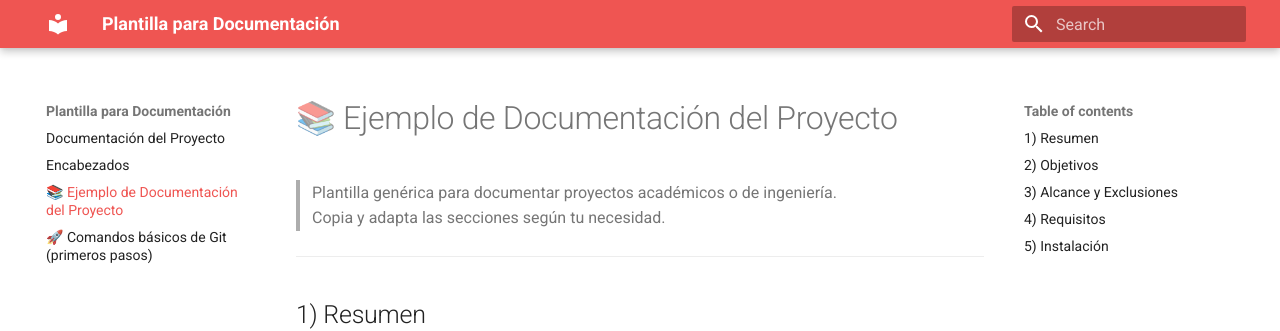
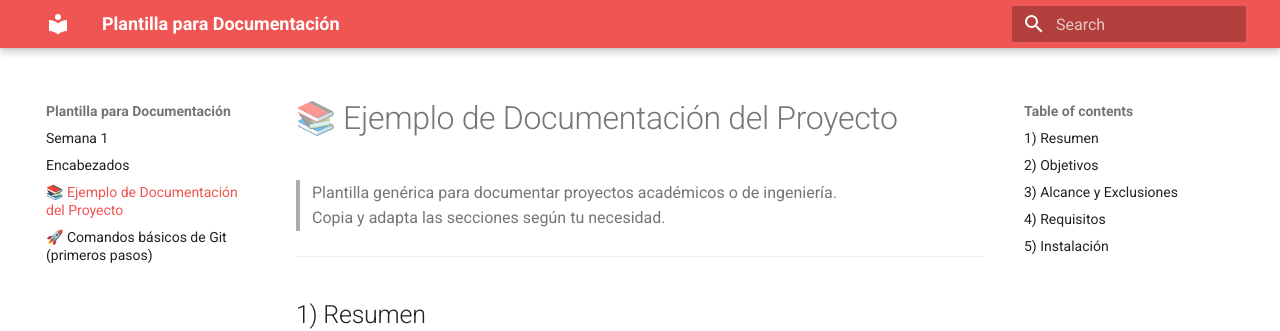
Before and after one commit to and070406/Proyecto4_andrea, an MkDocs documentation site: the page built from docs/ejemplo.md, in a window 1280 px wide. Shown: the top 331 px of the page. Built offline with MkDocs 1.6.1 and Material for MkDocs 9.7.7, drawn with Linux system fonts in a browser that asks for light colours.

Commit message:
semana 1

```diff
--- a/docs/index.md
+++ b/docs/index.md
@@ -1,4 +1,4 @@
-# Documentación del Proyecto
+# Semana 1
 
 Bienvenido 👋
 Esta es una **plantilla** basada en [MkDocs](https://www.mkdocs.org/) + [Material for MkDocs](https://squidfunk.github.io/mkdocs-material/) para cursos y proyectos.
--- a/mkdocs.yml
+++ b/mkdocs.yml
@@ -1,4 +1,15 @@
 site_name: Plantilla para Documentación
+site_url: https://and070406.github.io/Proyecto4_andrea/
+
+theme:
+  name: material
+  palette:
+    - scheme: default
+      primary: red
+  features:
+    - content.code.copy
+    - content.tooltips
+
 markdown_extensions:
   - pymdownx.highlight:
       anchor_linenums: true
@@ -23,17 +34,7 @@ markdown_extensions:
   - pymdownx.tasklist:
       custom_checkbox: true
       clickable_checkbox: true
-# Use the ReadTheDocs theme
-theme:
-  name: material
-  highlightjs: true
-  palette:
-      - scheme: default
-        primary: red
 
-  features:
-    - content.code.copy
-    - content.tooltips
 extra_css:
   - https://use.fontawesome.com/releases/v6.5.2/css/all.css
   - https://cdnjs.cloudflare.com/ajax/libs/font-awesome/6.5.2/css/all.min.css
```
